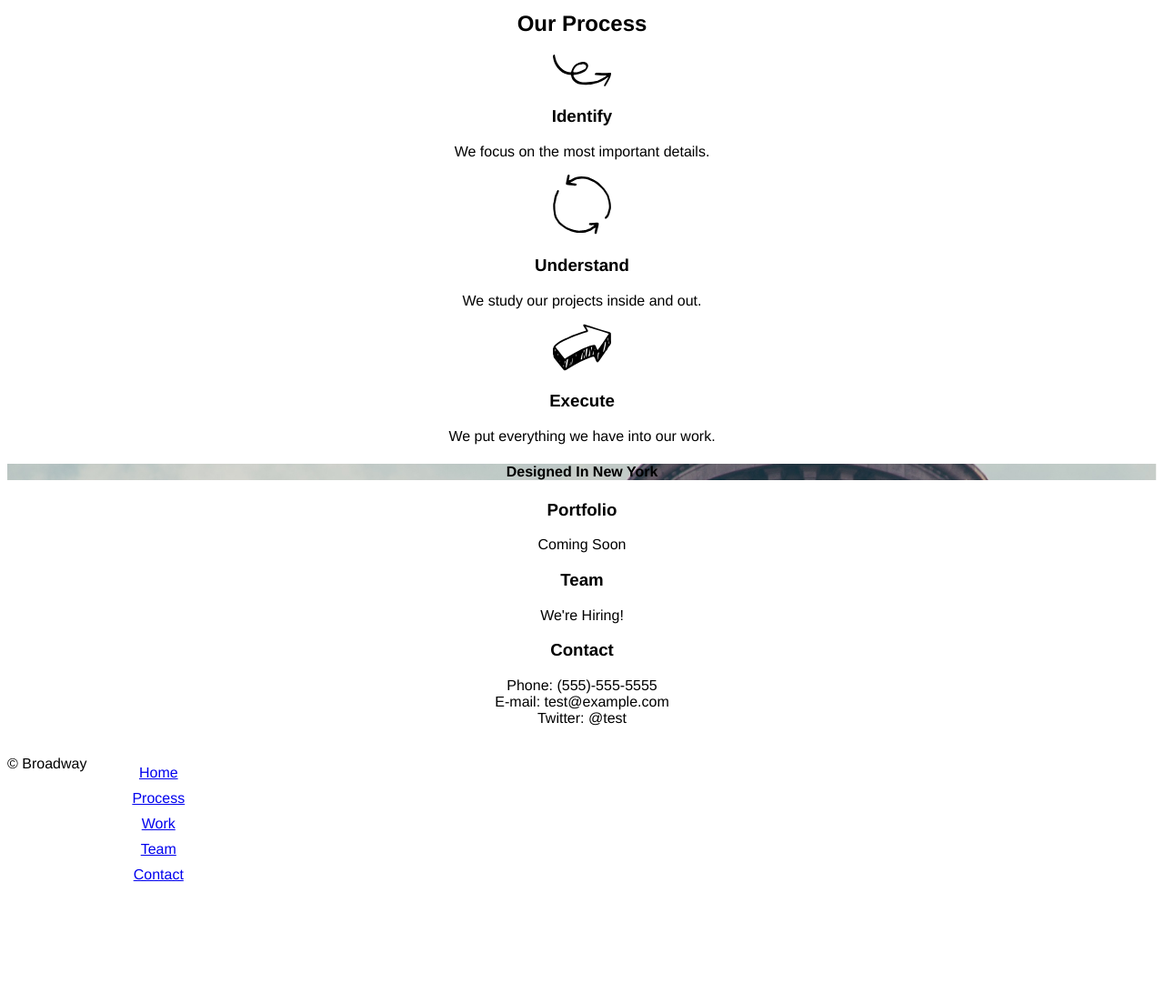
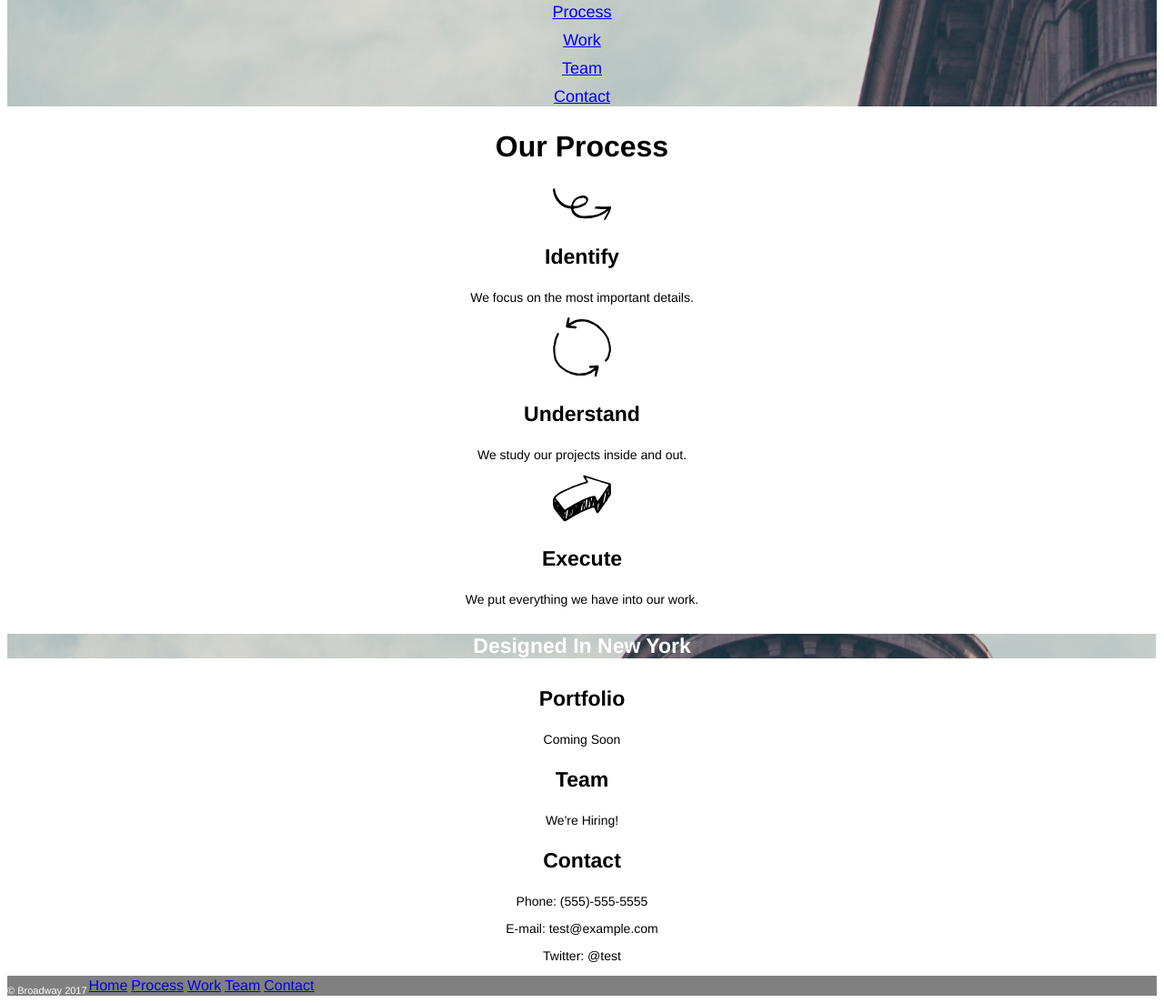
Before and after one commit to MikeTelesca/Broadway, a plain HTML site: page index.html in a window 1280 px wide. Shown: the part 233-1336 px from the top of the page at 91% size. Before the commit the page ends 1230 px from the top, so only its background shows below. Drawn offline with Linux system fonts and the light colour scheme; files whose address does not match are found by name.

Commit message:
CSS FINAL

```diff
--- a/index.html
+++ b/index.html
@@ -47,13 +47,12 @@
   <p>We're Hiring!</p>
 
 <h3 id="contact">Contact</h3>
-<p>Phone: (555)-555-5555 </br>
-E-mail: test@example.com </br>
-Twitter: @test
-</p>
+  <p>Phone: (555)-555-5555</p>
+  <p>E-mail: test@example.com </p>
+  <p>Twitter: @test</p>
 
 <div class="footer-menu">
-  <p>&copy; Broadway</p>
+  <span>&copy; Broadway 2017</span>
   <ul>
    <li><a href="#home">Home</a></li>
    <li><a href="#process">Process</a></li>
--- a/resources/css/style.css
+++ b/resources/css/style.css
@@ -6,14 +6,18 @@ html {
 nav {
   text-align: center;
   font-size: 18px;
+  color: white;
+
 }
 
 ul {
   list-style-type: none;
+  display: inline;
 }
 
 li {
   margin: 10px;
+
 }
 
 .homepage {
@@ -21,16 +25,54 @@ li {
   background-size: cover;
 }
 
+h1 {
+  font-size: 70px;
+  font-weight: bold;
+  color: white;
+}
+
+h2 {
+  font-size: 32px;
+  font-weight: bold;
+}
+
+h3 {
+  font-size: 23px;
+  font-weight: bold;
+}
+
+p {
+  font-size: 14px;
+}
+
 h4 {
+  font-size: 23px;
+  color: white;
   background-image: url(/Users/miketelesca/Broadway/resources/images/the-flatiron-building.png);
   background-size: cover;
 }
 
-.footer-menu ul {
-  float: left;
+.footer-menu {
+  background: grey;
+  color: white;
+  display: inline-block;
+  width: 100%;
 }
 
-.footer-menu p {
+.footer-menu ul {
+  margin: 0;
+  padding-left: 10px;
+}
+
+.footer-menu ul li {
   float: left;
+  margin: 2px;
+}
+
+.footer-menu span {
+  float: left;
+  padding-top: 10px;
+  font-size: 11px;
+
 
 }
```
Lines whose indentation alone changed are shown as unchanged.
